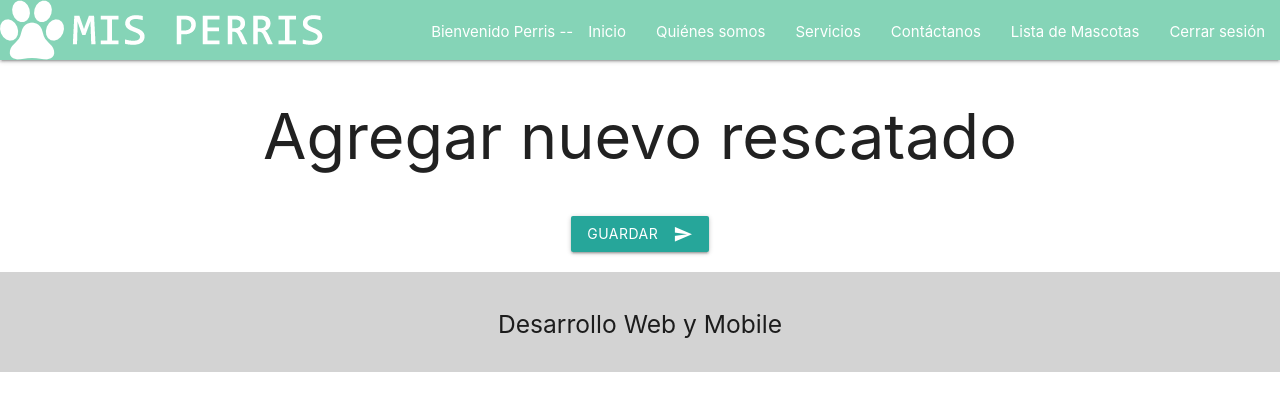
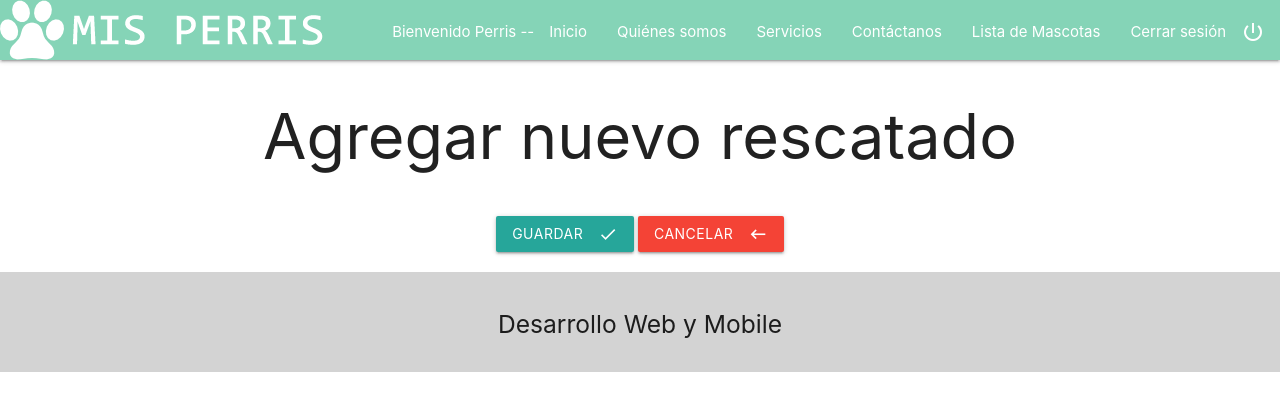
Before and after one commit to Riaven/MisPerrisParcial2, a Django app: a page that uses misperris/templates/base/base.html in a window 1280 px wide. Shown: the top 411 px of the page. Run offline with Django 3.2, Linux system fonts and the light colour scheme; a user stored in the database is signed in; parts of the project's set-up code (start-up, migrations or seed data) failed here and were passed over; some libraries are stand-ins or nearby versions.

Commit message:
botones con iconos

```diff
--- a/misperris/templates/base/base.html
+++ b/misperris/templates/base/base.html
@@ -54,7 +54,9 @@
 				{% endif %}
 				{% if user.is_authenticated %}
 				<li><a href="{% url 'rescatado_listar' %}">Lista de Mascotas</a></li>
-				<li><a href="{% url 'logout' %}">Cerrar sesión</a></li>
+				<li><a href="{% url 'logout' %}">Cerrar sesión
+					<i class="material-icons right">power_settings_new</i>
+				</a></li>
 				{% endif %}
 
 			</ul>
--- a/misperris/templates/rescatado/rescatado_form.html
+++ b/misperris/templates/rescatado/rescatado_form.html
@@ -26,11 +26,16 @@
 
         <div class="row center">
             <button class="btn waves-effect waves-light" type="submit" name="action">Guardar
-                <i class="material-icons right">send</i>
+                <i class="material-icons right">done</i>
             </button>
 
+            <a class="btn waves-effect waves-light red" href="{% url 'rescatado_listar' %}">Cancelar
+                <i class="material-icons right">keyboard_backspace</i>
+            </a>
 
         </div>
+
+
 
     </form>
 </div>
```
Also changed, not shown: misperris/templates/rescatado/rescatado_list.html (+16 -3 lines), misperris/db.sqlite3.
